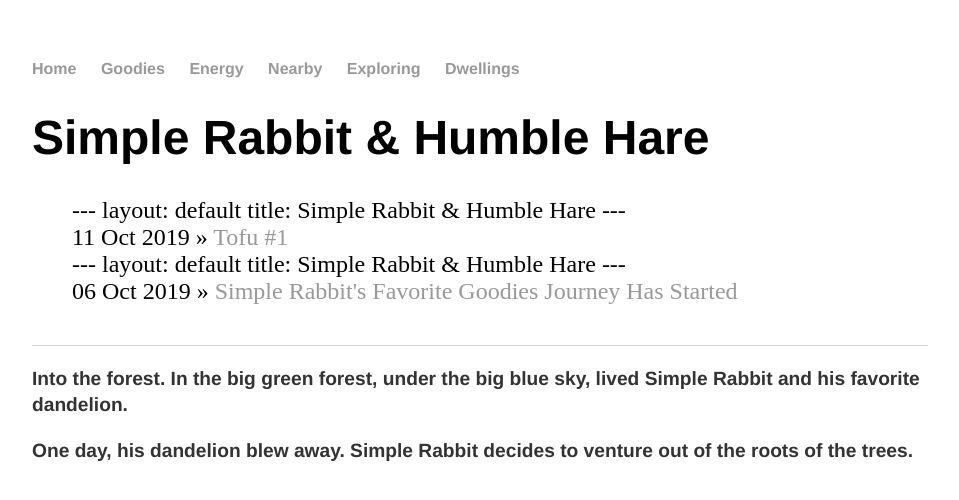
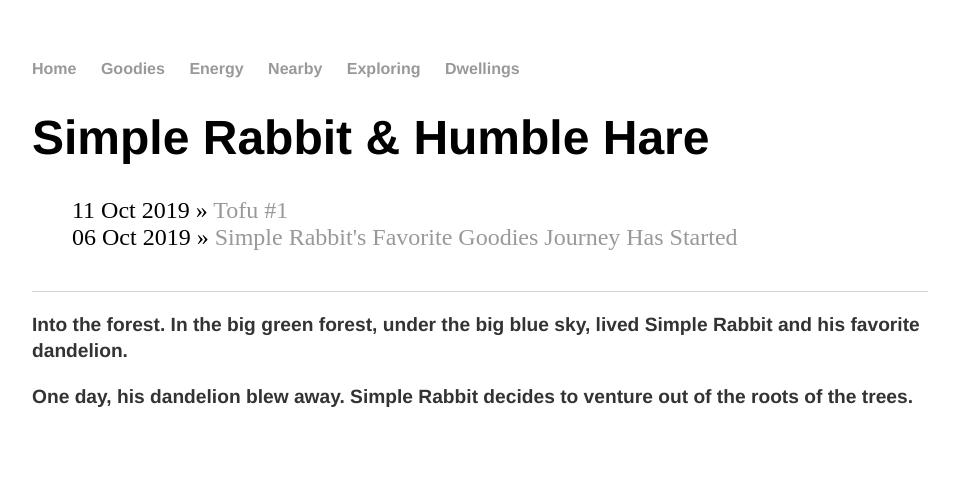
Before and after one commit to Squishy-Penguin/Squishy-Penguin.github.io, a Jekyll site: the page built from goodies/index.html, in a window 1280 px wide. Shown: the top 500 px of the page, without its empty margins (160-1119 px from the left). Built offline with Jekyll 4.4.1, drawn with Linux system fonts in a browser that asks for light colours.

Commit message:
Update index.html

```diff
--- a/goodies/index.html
+++ b/goodies/index.html
@@ -7,10 +7,6 @@ title: Simple Rabbit & Humble Hare
   <!--for loop to post posts-->
 
 	  {% for post in site.posts %}
-	---
-	layout: default
-	title: Simple Rabbit & Humble Hare
-	---
-	    <li><span>{{ post.date | date_to_string }}</span> » <a href="{{ post.url }}" title="{{ post.title }}">{{ post.title }}</a></li>
+		<li><span>{{ post.date | date_to_string }}</span> » <a href="{{ post.url }}" title="{{ post.title }}">{{ post.title }}</a></li>
 	  {% endfor %}
 	</ul>
```
